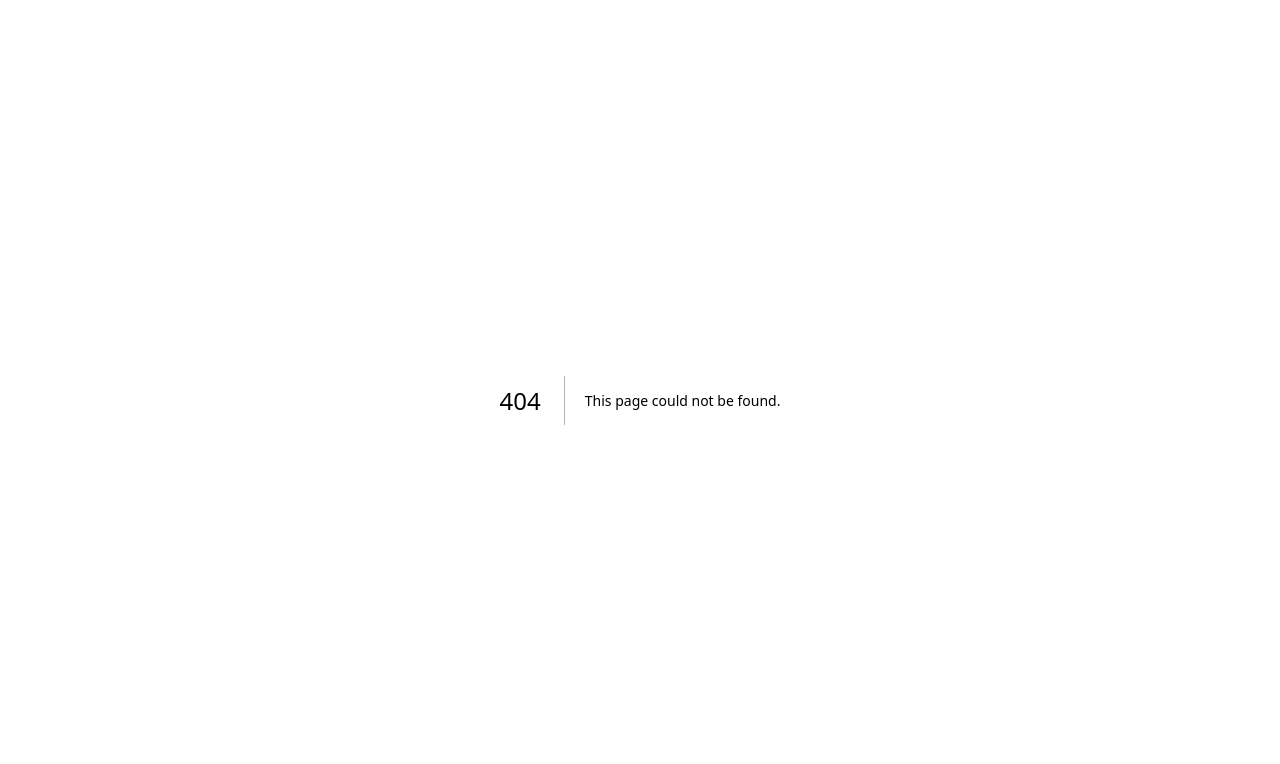
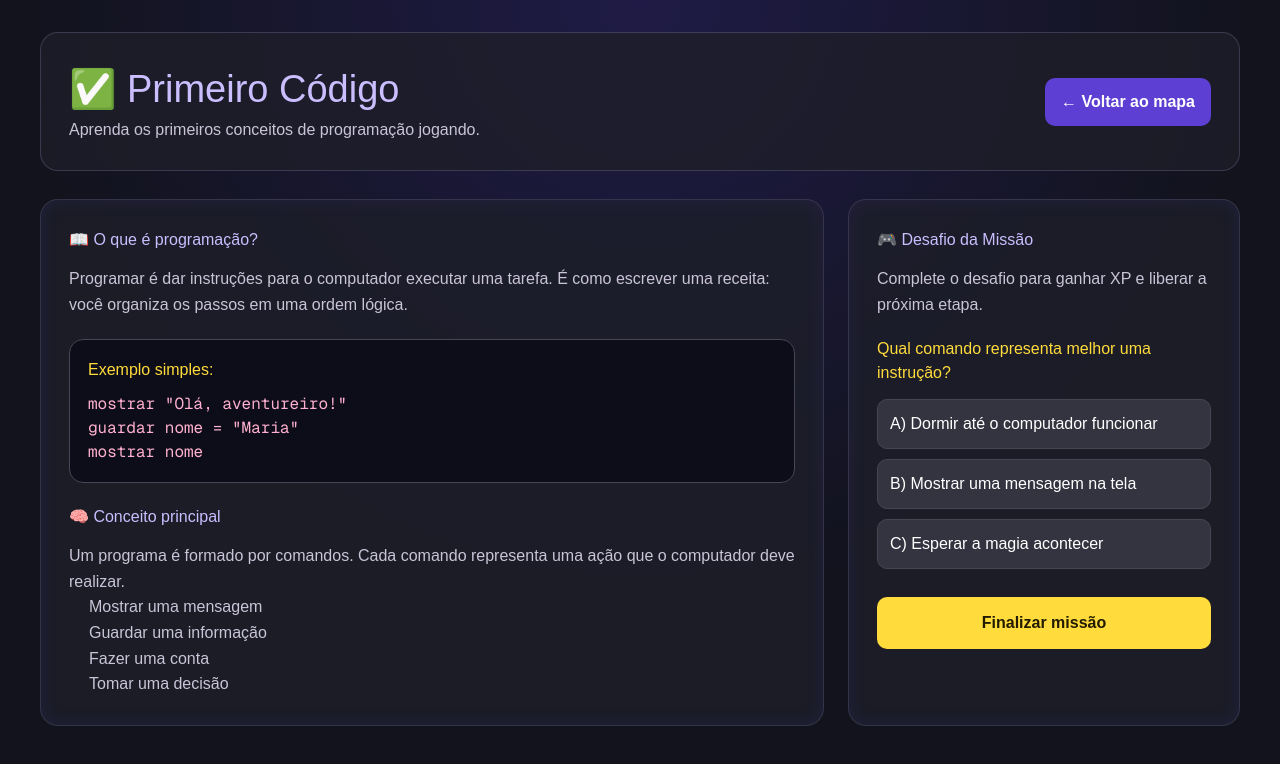
Before and after one commit to HttpsKenzoaoki/Programmersquest-WEB, a Next.js app: page /trilhas/primeiro-codigo in a window 1280 px wide. Before the commit this address had no page. Shown: the top 764 px of the page. Built offline with nearby package versions, Linux system fonts and the light colour scheme.

Commit message:
teste primeira fase

```diff
--- a/src/app/missoes/page.js
+++ b/src/app/missoes/page.js
@@ -48,7 +48,7 @@ export default function Missoes() {
 
           <div className="fase fase1 concluida">
             <button>✅</button>
-            <h3>Primeiro Código</h3>
+           <a href="/trilhas/primeiro-codigo" className="fase-link">✅</a>
             <p>Lógica básica</p>
           </div>
 
--- /dev/null
+++ b/src/app/trilhas/primeiro-codigo/page.js
@@ -0,0 +1,69 @@
+import "./primeiro-codigo.css";
+
+export default function PrimeiroCodigo() {
+  return (
+    <main className="aula-page">
+      <section className="aula-container">
+        <header className="aula-header">
+          <div>
+            <h1>✅ Primeiro Código</h1>
+            <p>Aprenda os primeiros conceitos de programação jogando.</p>
+          </div>
+
+          <a href="/missoes">← Voltar ao mapa</a>
+        </header>
+
+        <section className="aula-grid">
+          <div className="conteudo">
+            <h2>📖 O que é programação?</h2>
+
+            <p>
+              Programar é dar instruções para o computador executar uma tarefa.
+              É como escrever uma receita: você organiza os passos em uma ordem
+              lógica.
+            </p>
+
+            <div className="exemplo">
+              <h3>Exemplo simples:</h3>
+
+              <pre>{`mostrar "Olá, aventureiro!"
+guardar nome = "Maria"
+mostrar nome`}</pre>
+            </div>
+
+            <h2>🧠 Conceito principal</h2>
+
+            <p>
+              Um programa é formado por comandos. Cada comando representa uma
+              ação que o computador deve realizar.
+            </p>
+
+            <ul>
+              <li>Mostrar uma mensagem</li>
+              <li>Guardar uma informação</li>
+              <li>Fazer uma conta</li>
+              <li>Tomar uma decisão</li>
+            </ul>
+          </div>
+
+          <aside className="jogo-card">
+            <h2>🎮 Desafio da Missão</h2>
+            <p>
+              Complete o desafio para ganhar XP e liberar a próxima etapa.
+            </p>
+
+            <div className="pergunta">
+              <h3>Qual comando representa melhor uma instrução?</h3>
+
+              <button>A) Dormir até o computador funcionar</button>
+              <button>B) Mostrar uma mensagem na tela</button>
+              <button>C) Esperar a magia acontecer</button>
+            </div>
+
+            <button className="finalizar">Finalizar missão</button>
+          </aside>
+        </section>
+      </section>
+    </main>
+  );
+}
--- /dev/null
+++ b/src/app/trilhas/primeiro-codigo/primeiro-codigo.css
@@ -0,0 +1,141 @@
+.aula-page {
+  min-height: 100vh;
+  background: radial-gradient(circle at top, #1f1b46, #12131d 60%);
+  color: #e2e1f1;
+  padding: 32px;
+  font-family: Arial, sans-serif;
+}
+
+.aula-container {
+  max-width: 1200px;
+  margin: auto;
+}
+
+.aula-header {
+  background: rgba(30, 31, 42, 0.8);
+  border: 1px solid rgba(202, 190, 255, 0.18);
+  border-radius: 18px;
+  padding: 28px;
+  display: flex;
+  justify-content: space-between;
+  align-items: center;
+  margin-bottom: 28px;
+}
+
+.aula-header h1 {
+  color: #cabeff;
+  font-size: 38px;
+}
+
+.aula-header p {
+  color: #c9c4d7;
+}
+
+.aula-header a {
+  background: #5d3fd3;
+  color: white;
+  text-decoration: none;
+  padding: 12px 16px;
+  border-radius: 10px;
+  font-weight: bold;
+}
+
+.aula-grid {
+  display: grid;
+  grid-template-columns: 2fr 1fr;
+  gap: 24px;
+}
+
+.conteudo,
+.jogo-card {
+  background: rgba(30, 31, 42, 0.78);
+  border: 1px solid rgba(202, 190, 255, 0.15);
+  border-radius: 18px;
+  padding: 28px;
+  box-shadow: inset 0 0 18px rgba(93, 63, 211, 0.12);
+}
+
+.conteudo h2,
+.jogo-card h2 {
+  color: #cabeff;
+  margin-bottom: 14px;
+}
+
+.conteudo p,
+.jogo-card p,
+.conteudo li {
+  color: #c9c4d7;
+  line-height: 1.6;
+}
+
+.conteudo ul {
+  margin-left: 20px;
+}
+
+.exemplo {
+  background: #0c0d18;
+  border: 1px solid #484554;
+  border-radius: 14px;
+  padding: 18px;
+  margin: 22px 0;
+}
+
+.exemplo h3 {
+  color: #ffdb3c;
+  margin-bottom: 10px;
+}
+
+pre {
+  color: #ffb0d0;
+  white-space: pre-wrap;
+}
+
+.pergunta {
+  margin-top: 20px;
+}
+
+.pergunta h3 {
+  color: #ffdb3c;
+  margin-bottom: 14px;
+}
+
+.pergunta button {
+  display: block;
+  width: 100%;
+  background: #333440;
+  color: white;
+  border: 1px solid #484554;
+  border-radius: 10px;
+  padding: 12px;
+  margin-bottom: 10px;
+  cursor: pointer;
+  text-align: left;
+}
+
+.pergunta button:hover {
+  background: #5d3fd3;
+}
+
+.finalizar {
+  width: 100%;
+  margin-top: 18px;
+  background: #ffdb3c;
+  color: #221b00;
+  border: none;
+  border-radius: 10px;
+  padding: 14px;
+  font-weight: bold;
+  cursor: pointer;
+}
+
+@media (max-width: 850px) {
+  .aula-header {
+    flex-direction: column;
+    align-items: flex-start;
+    gap: 16px;
+  }
+
+  .aula-grid {
+    grid-template-columns: 1fr;
+  }
+}
```
Also changed, not shown: src/app/missoes/missoes.css (+14 -0 lines).
